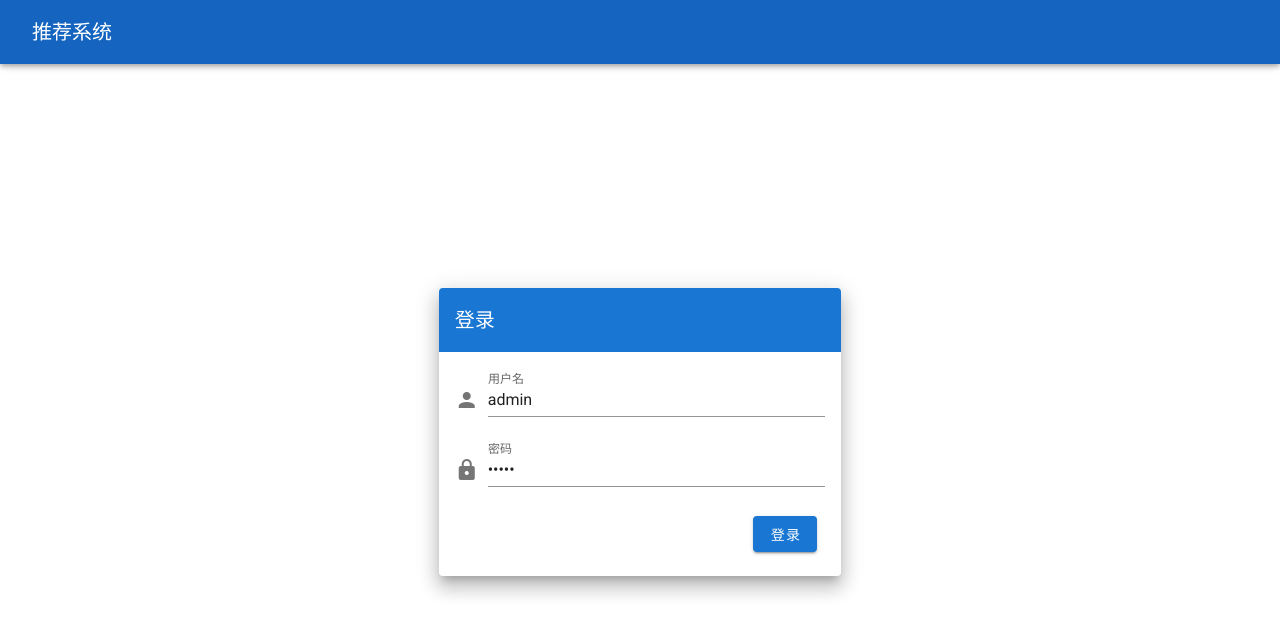
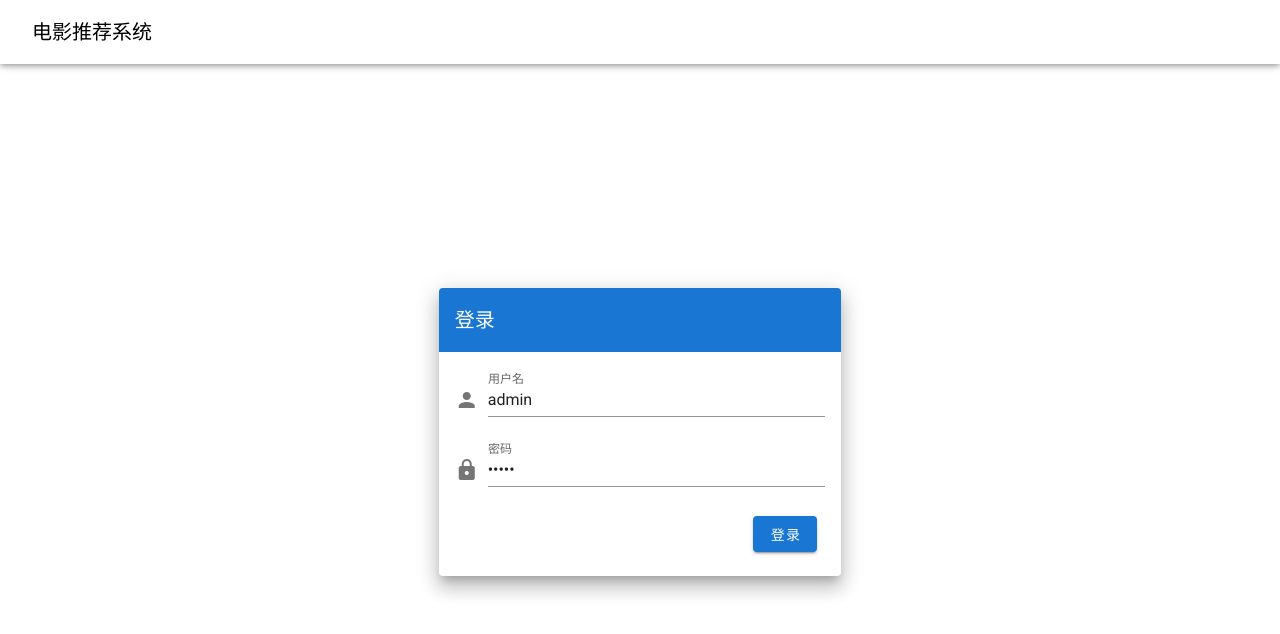
Before and after one commit to EnableAsync/recommender-frontend, a Vue app: page /login in a window 1280 px wide. Shown: the top 634 px of the page. Built offline with nearby package versions, Linux system fonts and the light colour scheme.

Commit message:
change: change app-bar color

```diff
--- a/src/pages/Login.vue
+++ b/src/pages/Login.vue
@@ -1,20 +1,22 @@
 <template>
-  <v-app id="inspire">
-<!--    <div style="display: flex; flex-direction: column; align-items: center;">-->
-<!--      <Notification></Notification>-->
-<!--    </div>-->
+  <v-app
+    id="inspire"
+  >
+    <!--    <div style="display: flex; flex-direction: column; align-items: center;">-->
+    <!--      <Notification></Notification>-->
+    <!--    </div>-->
 
     <v-app-bar
       app
-      color="blue darken-3"
+      clipped-left
+      color="white"
       dark
-      clipped-left
     >
       <v-toolbar-title
+        class="ml-0 pl-4"
         style="width: 300px"
-        class="ml-0 pl-4"
       >
-        <span class="hidden-sm-and-down">推荐系统</span>
+        <span class="hidden-sm-and-down" style="color: black">电影推荐系统</span>
       </v-toolbar-title>
       <v-spacer></v-spacer>
       <!--      <v-btn-->
@@ -44,8 +46,8 @@
         >
           <v-col
             cols="12"
+            md="4"
             sm="8"
-            md="4"
           >
             <v-card class="elevation-12">
               <v-toolbar
@@ -77,7 +79,7 @@
                 </v-form>
                 <v-card-actions>
                   <v-spacer></v-spacer>
-                  <v-btn color="primary" @click="onLogin">登录</v-btn>
+                  <v-btn @click="onLogin" color="primary">登录</v-btn>
                 </v-card-actions>
               </v-card-text>
             </v-card>
```
Also changed, not shown: 1 other file (tests, documents, lock files or other folders).
